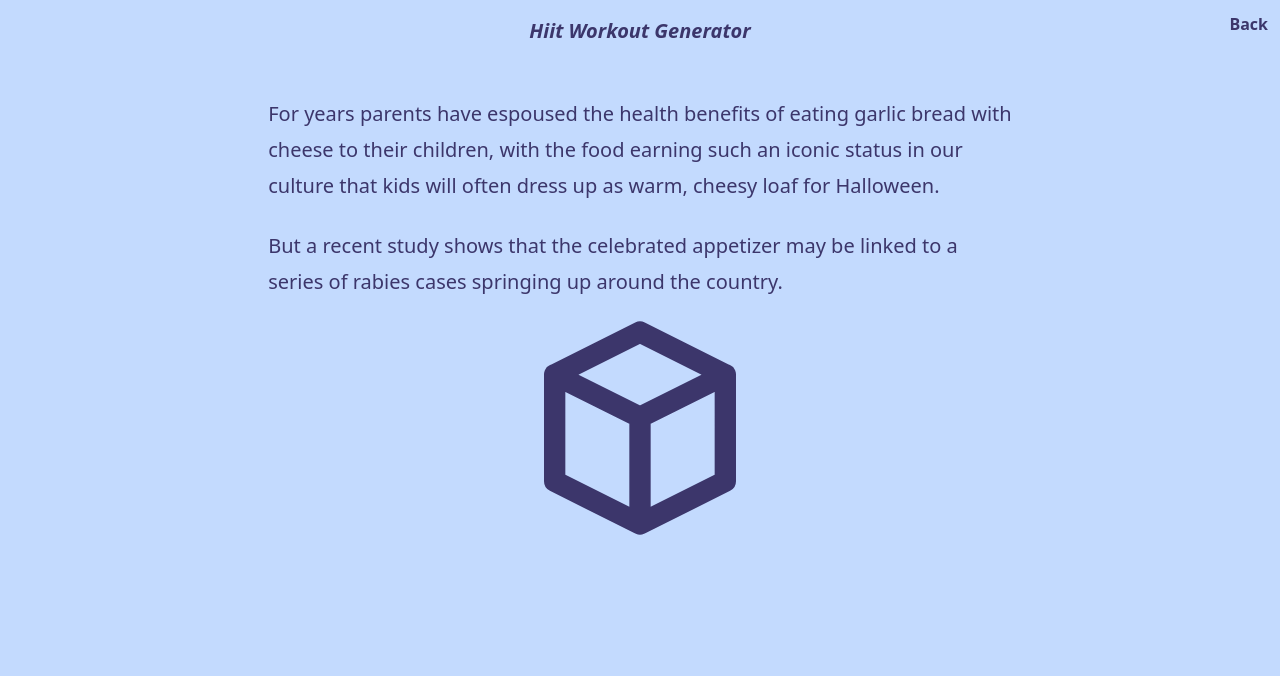
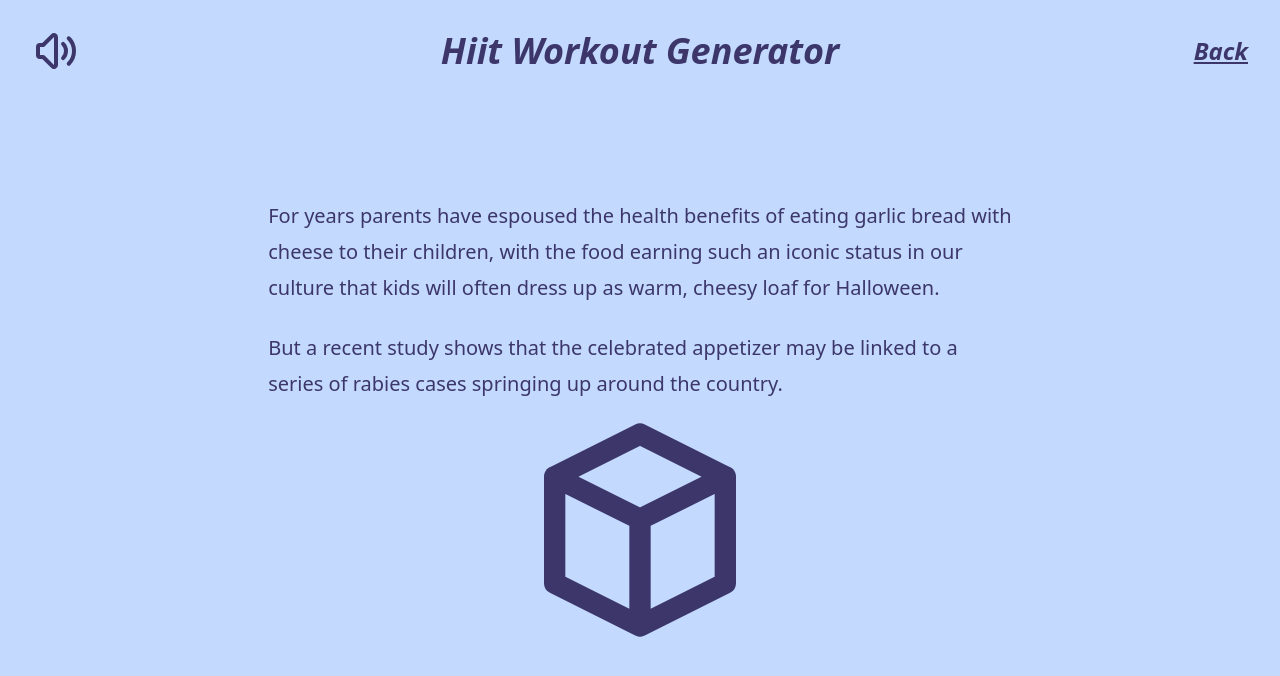
Before and after one commit to davmcgregor/hiit-workout-generator, a React (Create React App) app: page /about in a window 1280 px wide. Shown: the top 676 px of the page. Built offline with nearby package versions, Linux system fonts and the light colour scheme; what @tailwindcss/ui would draw is missing.

Commit message:
Update Header div spacing

```diff
--- a/src/components/controls/WorkoutButtons.js
+++ b/src/components/controls/WorkoutButtons.js
@@ -35,12 +35,16 @@ const WorkoutButtons = ({
   };
 
   useEffect(() => {
-    if (working) {
-      setButtonStyle(workingButtonStyles);
-    } else if (resting) {
-      setButtonStyle(restingButtonStyles);
+    if (paused) {
+      setButtonStyle(pausedButtonStyles);
+    } else {
+      if (working) {
+        setButtonStyle(workingButtonStyles);
+      } else if (resting) {
+        setButtonStyle(restingButtonStyles);
+      }
     }
-  }, [working, resting]);
+  }, [paused, working, resting]);
 
   return (
     <div>
--- a/src/components/header/Header.js
+++ b/src/components/header/Header.js
@@ -13,16 +13,16 @@ const Header = ({ workout: { currentView } }) => {
       <VolumeToggle />
       <div>
         {currentView === 'Home' ? (
-          <h1 className='font-extrabold text-center text-4xl italic'>
+          <h1 className='font-extrabold text-center text-2xl md:text-4xl italic'>
             Hiit Workout Generator
           </h1>
         ) : (
           <Status />
         )}
       </div>
-      <div>
+      <div className='w-24'>
         {currentView === 'Home' ? (
-          <div className='font-bold hover:underline'>
+          <div className='font-bold text-right text-lg md:text-2xl italic underline'>
             <Link to='/about'>About</Link>
           </div>
         ) : (
--- a/src/components/header/Status.js
+++ b/src/components/header/Status.js
@@ -2,14 +2,13 @@ import React, { Fragment, useEffect, useState } from 'react';
 import { connect } from 'react-redux';
 import PropTypes from 'prop-types';
 
-const homeStatus = 'Select workout';
-const workingStatus = 'Work';
-const restingStatus = 'Rest';
-const pausedStatus = 'Paused';
-const finishStatus = 'Workout complete!';
+const Status = ({ workout: { currentView, working, resting, paused } }) => {
+  const [currentStatus, setCurrentStatus] = useState('Work');
 
-const Status = ({ workout: { currentView, working, resting, paused } }) => {
-  const [currentStatus, setCurrentStatus] = useState(homeStatus);
+  const workingStatus = 'Work';
+  const restingStatus = 'Rest';
+  const pausedStatus = 'Paused';
+  const finishStatus = 'Workout complete!';
 
   useEffect(() => {
     if (currentView === 'Home') {
@@ -33,6 +32,19 @@ const Status = ({ workout: { currentView, working, resting, paused } }) => {
       <Fragment>
         <h1 className='font-extrabold uppercase text-4xl italic'>
           {currentStatus}
+          {/* {paused ? (
+            working ? (
+              <span className='font-bold capitalize'>
+                {' '}
+                {'('}Working{')'}
+              </span>
+            ) : (
+              <span className='font-bold capitalize'>
+                {' '}
+                {'('}Resting{')'}
+              </span>
+            )
+          ) : null} */}
         </h1>
       </Fragment>
     )
--- a/src/components/header/VolumeToggle.js
+++ b/src/components/header/VolumeToggle.js
@@ -6,7 +6,7 @@ import { toggleVolume } from '../../actions/workout';
 
 const VolumeToggle = ({ toggleVolume, workout: { volume } }) => {
   return (
-    <div className='cursor-pointer' onClick={() => toggleVolume()}>
+    <div className='cursor-pointer w-24' onClick={() => toggleVolume()}>
       {volume ? (
         <svg
           className='w-12 h-12'
--- a/src/components/layout/About.js
+++ b/src/components/layout/About.js
@@ -1,18 +1,26 @@
 import React from 'react';
 import { Link } from 'react-router-dom';
 
+import { VolumeToggle } from '../';
+
 const About = () => {
   return (
-    <div className='bg-indigo-200 text-indigo-900 h-screen w-full flex flex-col items-center'>
-      <Link
-        to='/'
-        className='absolute top-0 inset-x-0 text-center mx-auto font-extrabold text-xl italic mt-4'
-      >
-        Hiit Workout Generator
-      </Link>
-      <div className='mt-3 mr-3 font-bold hover:underline absolute top-0 right-0'>
-        <Link to='/'>Back</Link>
+    <div className='bg-indigo-200 text-indigo-900 flex flex-col h-screen  transition ease-in-out duration-300'>
+      <div className='flex justify-between items-center text-center w-screen my-6 px-4 md:px-8'>
+        <VolumeToggle />
+        <Link to='/' className='font-extrabold text-2xl md:text-4xl italic'>
+          Hiit Workout Generator
+        </Link>
+        <div className='w-24 text-right'>
+          <Link
+            to='/'
+            className='font-bold text-lg md:text-2xl italic underline'
+          >
+            Back
+          </Link>
+        </div>
       </div>
+
       <div className='flex flex-col h-full items-center pt-24'>
         <article className='prose lg:prose-xl text-indigo-900'>
           <p>
```
